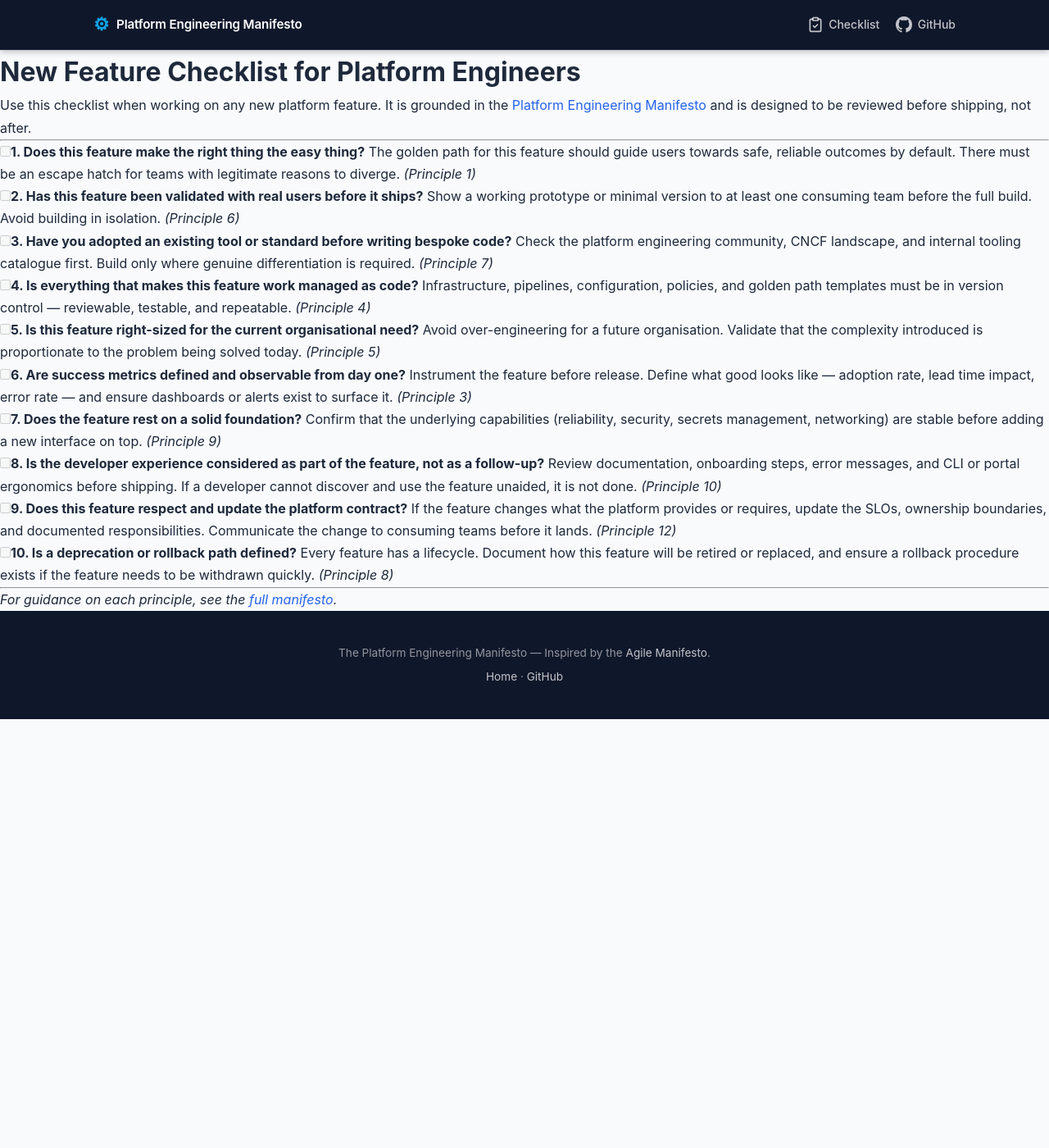
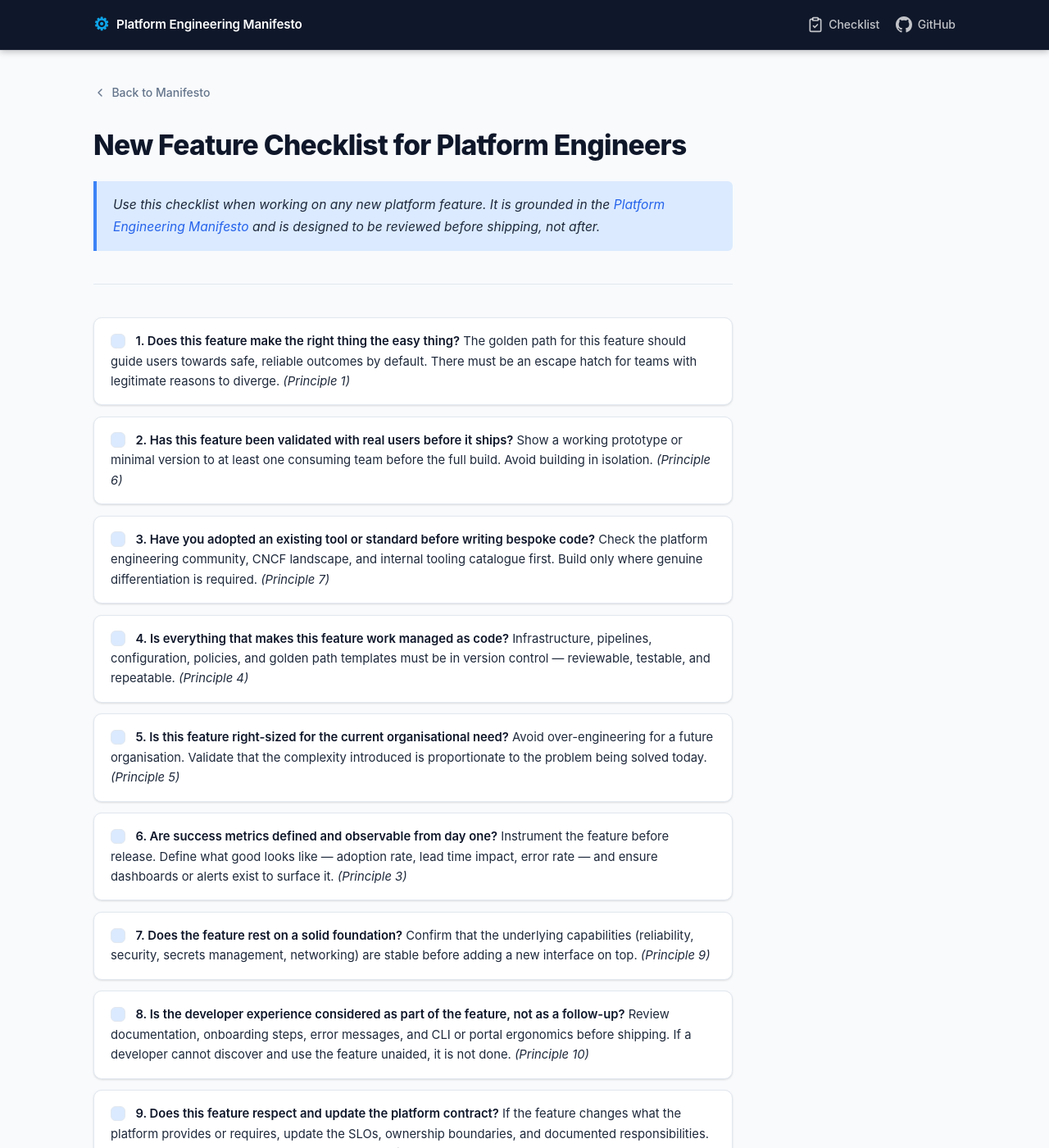
Before and after one commit to landro/platform-engineering, a Jekyll site: the page built from checklist.md, in a window 1280 px wide and 1400 px high. Shown: the whole window at 82% size. Built offline with Jekyll 4.4.1, drawn with Linux system fonts in a browser that asks for light colours; our own code applies the rules of GitHub Pages for plain Markdown files.

Commit message:
Restyle checklist page to match principle detail pages
Agent-Logs-Url: https://github.com/landro/platform-engineering/sessions/82ed3b44-ad6d-44de-a835-675324d0b5b3

Co-authored-by: landro <45769+landro@users.noreply.github.com>

```diff
--- a/assets/css/style.css
+++ b/assets/css/style.css
@@ -438,6 +438,77 @@ a:hover { text-decoration: underline; }
 
 .principle-content strong { color: var(--color-primary); font-weight: 600; }
 
+.principle-content ul {
+  list-style: none;
+  padding: 0;
+  display: flex;
+  flex-direction: column;
+  gap: .85rem;
+}
+
+.principle-content ul li {
+  padding: 1rem 1.25rem;
+  background: var(--color-surface);
+  border: 1px solid var(--color-border);
+  border-radius: var(--radius-md);
+  box-shadow: var(--shadow-sm);
+  font-size: .925rem;
+  line-height: 1.65;
+  transition: border-color .15s, box-shadow .15s;
+}
+
+.principle-content ul li:hover {
+  border-color: var(--color-accent);
+  box-shadow: var(--shadow-md);
+}
+
+.principle-content ul li > p { margin: 0; }
+
+.principle-content ul li input[type="checkbox"] {
+  appearance: none;
+  -webkit-appearance: none;
+  width: 1.15rem;
+  height: 1.15rem;
+  margin: 0 .75rem .15rem 0;
+  vertical-align: middle;
+  background: var(--color-accent-light);
+  border: 1px solid var(--color-border);
+  border-radius: var(--radius-sm);
+  position: relative;
+  cursor: default;
+  flex-shrink: 0;
+}
+
+.principle-content ul li input[type="checkbox"]:checked {
+  background: var(--color-accent-dark);
+  border-color: var(--color-accent-dark);
+}
+
+.principle-content ul li input[type="checkbox"]:checked::after {
+  content: "";
+  position: absolute;
+  left: .3rem;
+  top: .05rem;
+  width: .3rem;
+  height: .6rem;
+  border: solid #fff;
+  border-width: 0 2px 2px 0;
+  transform: rotate(45deg);
+}
+
+.principle-content hr {
+  border: 0;
+  border-top: 1px solid var(--color-border);
+  margin: 2.5rem 0;
+}
+
+.principle-content > p {
+  font-size: .975rem;
+  color: var(--color-text-muted);
+  line-height: 1.7;
+  margin-bottom: 1.25rem;
+}
+
 .principle-content code {
   font-family: var(--font-mono);
   font-size: .85em;
--- a/checklist.md
+++ b/checklist.md
@@ -36,4 +41,4 @@ Use this checklist when working on any new platform feature. It is grounded in t
 
 ---
 
-*For guidance on each principle, see the [full manifesto](index.md).*
+*For guidance on each principle, see the [full manifesto]({{ '/' | relative_url }}).*
```
Also changed, not shown: other parts of checklist.md (+6 -1 lines).
